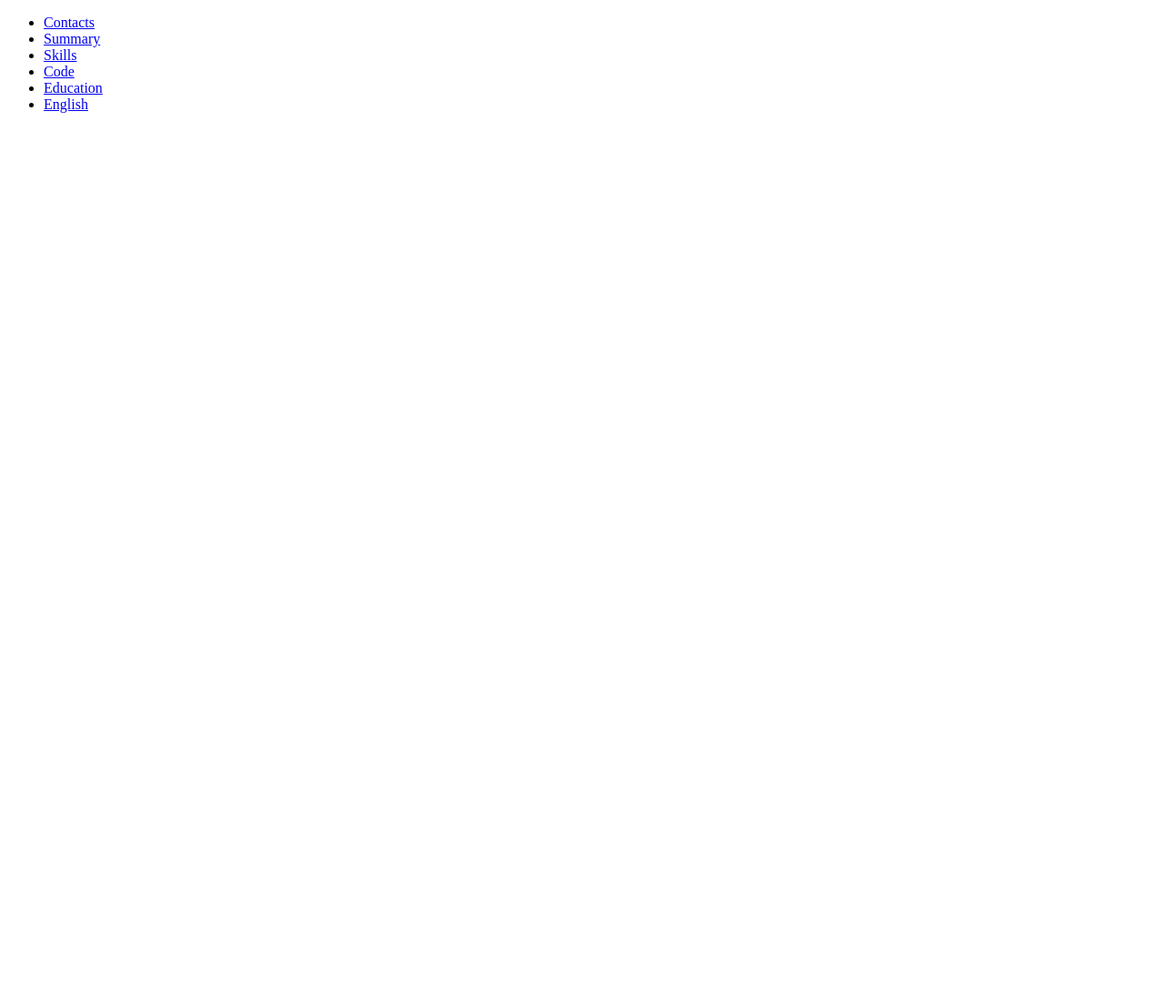
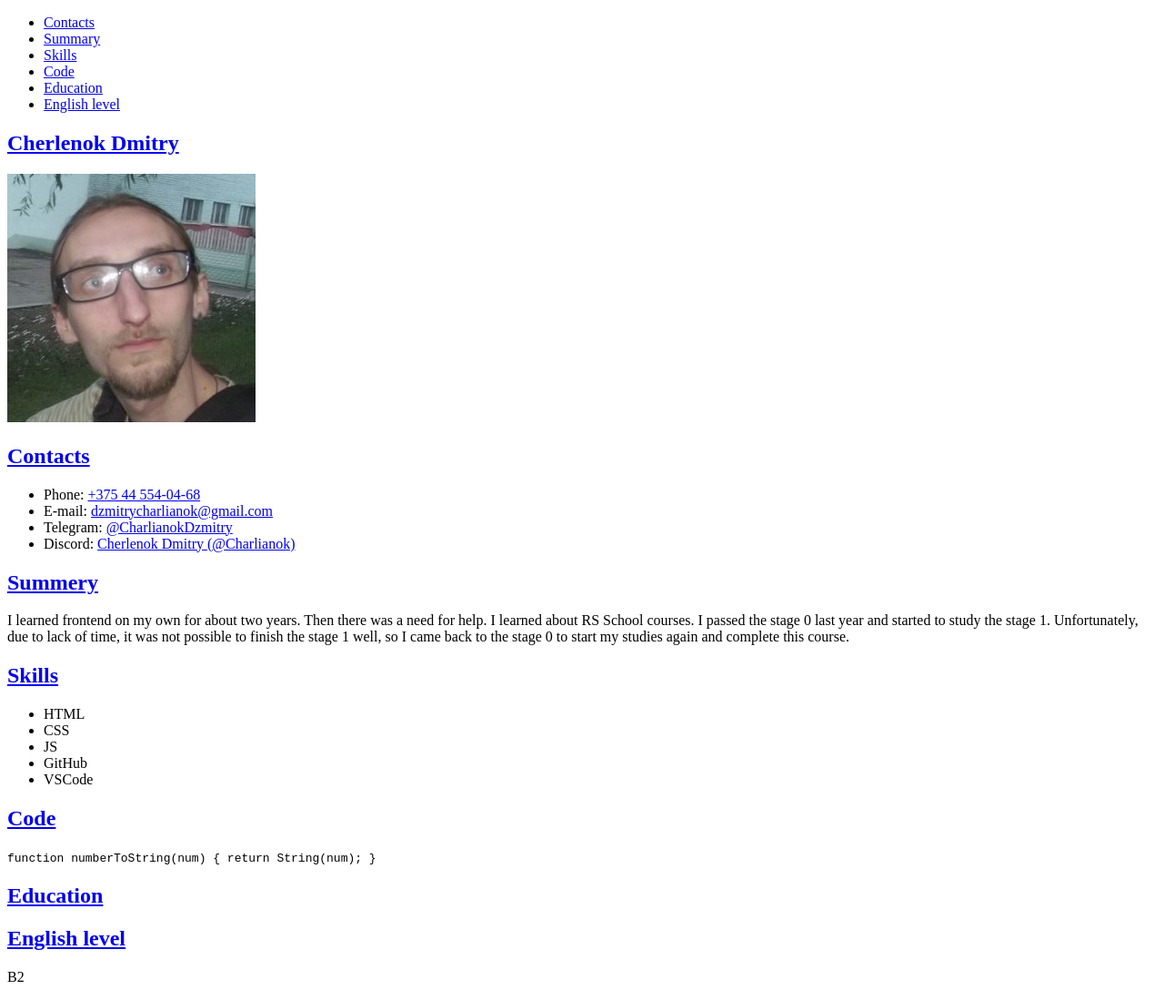
Before and after one commit to Charlianok/rsschool-cv-old, a plain HTML site: page index.html in a window 1280 px wide. Shown: the whole page at 91% size. Before the commit the page ends 800 px from the top, so only its background shows below. Drawn offline with Linux system fonts and the light colour scheme.

Commit message:
feat: add main block

```diff
--- a/index.html
+++ b/index.html
@@ -9,18 +9,63 @@
 </head>
 <body>
   <header class="header">
-    <div class="container">
-      <nav class="nav">
-        <ul class="nav-list">
-          <li class="nav-item"><a href="#contacts" class="nav-link">Contacts</a></li>
-          <li class="nav-item"><a href="#summary" class="nav-link">Summary</a></li>
-          <li class="nav-item"><a href="#skills" class="nav-link">Skills</a></li>
-          <li class="nav-item"><a href="#code" class="nav-link">Code</a></li>
-          <li class="nav-item"><a href="#education" class="nav-link">Education</a></li>
-          <li class="nav-item"><a href="#english" class="nav-link">English</a></li>
+    <div class="wrapper">
+      <nav class="header__navigation">
+        <ul class="navigation">
+          <li class="navigation__item"><a href="#contacts" class="navigation__link">Contacts</a></li>
+          <li class="navigation__item"><a href="#summary" class="navigation__link">Summary</a></li>
+          <li class="navigation__item"><a href="#skills" class="navigation__link">Skills</a></li>
+          <li class="navigation__item"><a href="#code" class="navigation__link">Code</a></li>
+          <li class="navigation__item"><a href="#education" class="navigation__link">Education</a></li>
+          <li class="navigation__item"><a href="#english-level" class="navigation__link">English level</a></li>
         </ul>
       </nav>
     </div>
   </header>
+  <main class="main">
+    <div class="wrapper main-container">
+      <section id="profile">
+        <h1 class="profile__title"><a href="#" class="link">Cherlenok Dmitry</a></h1>
+        <img src="assets/img/avatar.jpg" alt="avatar" class="avatar">
+      </section>
+      <section id="contacts">
+        <h2 class="contacts__title"><a href="#" class="link">Contacts</a></h2>
+        <ul>
+          <li>Phone: <a href="tel:+375445540468">+375 44 554-04-68</a></li>
+          <li>E-mail: <a href="mailto:dzmitrycharlianok@gmail.com">dzmitrycharlianok@gmail.com</a></li>
+          <li>Telegram: <a href="https://telegram.me/CharlianokDzmitry">@CharlianokDzmitry</a></li>
+          <li>Discord: <a href="https://discord.gg/Cherlenok Dmitry#0707">Cherlenok Dmitry (@Charlianok)</a></li>
+        </ul>
+      </section>
+      <section id="summary">
+        <h2 class="summery__title"><a href="#" class="link">Summery</a></h2>
+        <p>I learned frontend on my own for about two years. Then there was a need for help. I learned about RS School courses. I passed the stage 0 last year and started to study the stage 1. Unfortunately, due to lack of time, it was not possible to finish the stage 1 well, so I came back to the stage 0 to start my studies again and complete this course.</p>
+      </section>
+      <section id="skills">
+        <h2 class="skills__title"><a href="#" class="link">Skills</a></h2>
+        <ul>
+          <li>HTML</li>
+          <li>CSS</li>
+          <li>JS</li>
+          <li>GitHub</li>
+          <li>VSCode</li>
+        </ul>
+      </section>
+      <section id="code">
+        <h2 class="code__title"><a href="#" class="link">Code</a></h2>
+        <code>function numberToString(num) {
+          return String(num);
+        }
+        </code>
+      </section>
+      <section id="education">
+        <h2 class="education__title"><a href="#" class="link">Education</a></h2>
+      </section>
+      <section id="english-level">
+        <h2 class="english-level__title"><a href="#" class="link">English level</a></h2>
+        <p>B2</p>
+      </section>
+    </div>
+  </main>
 </body>
 </html>
```
